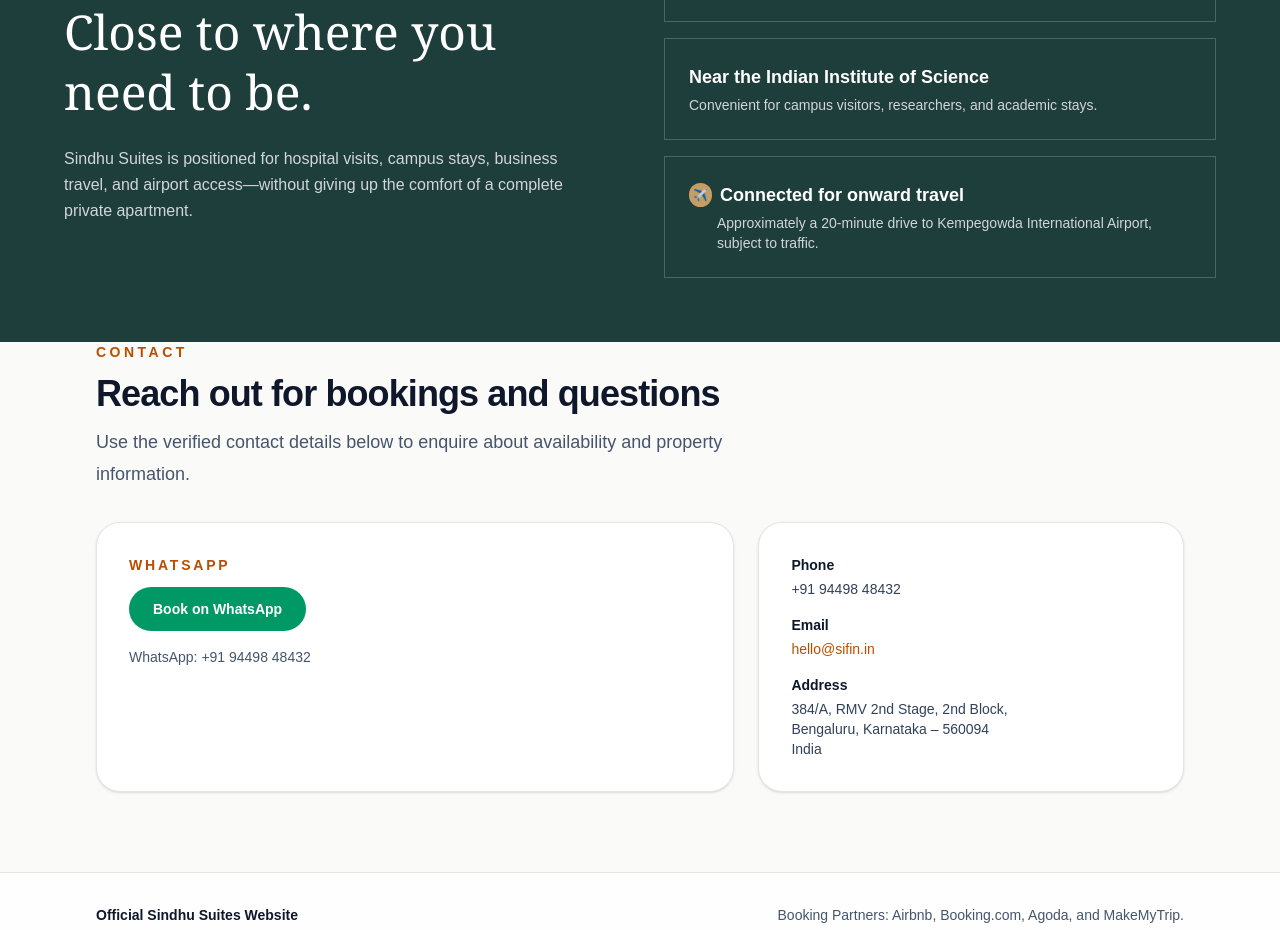
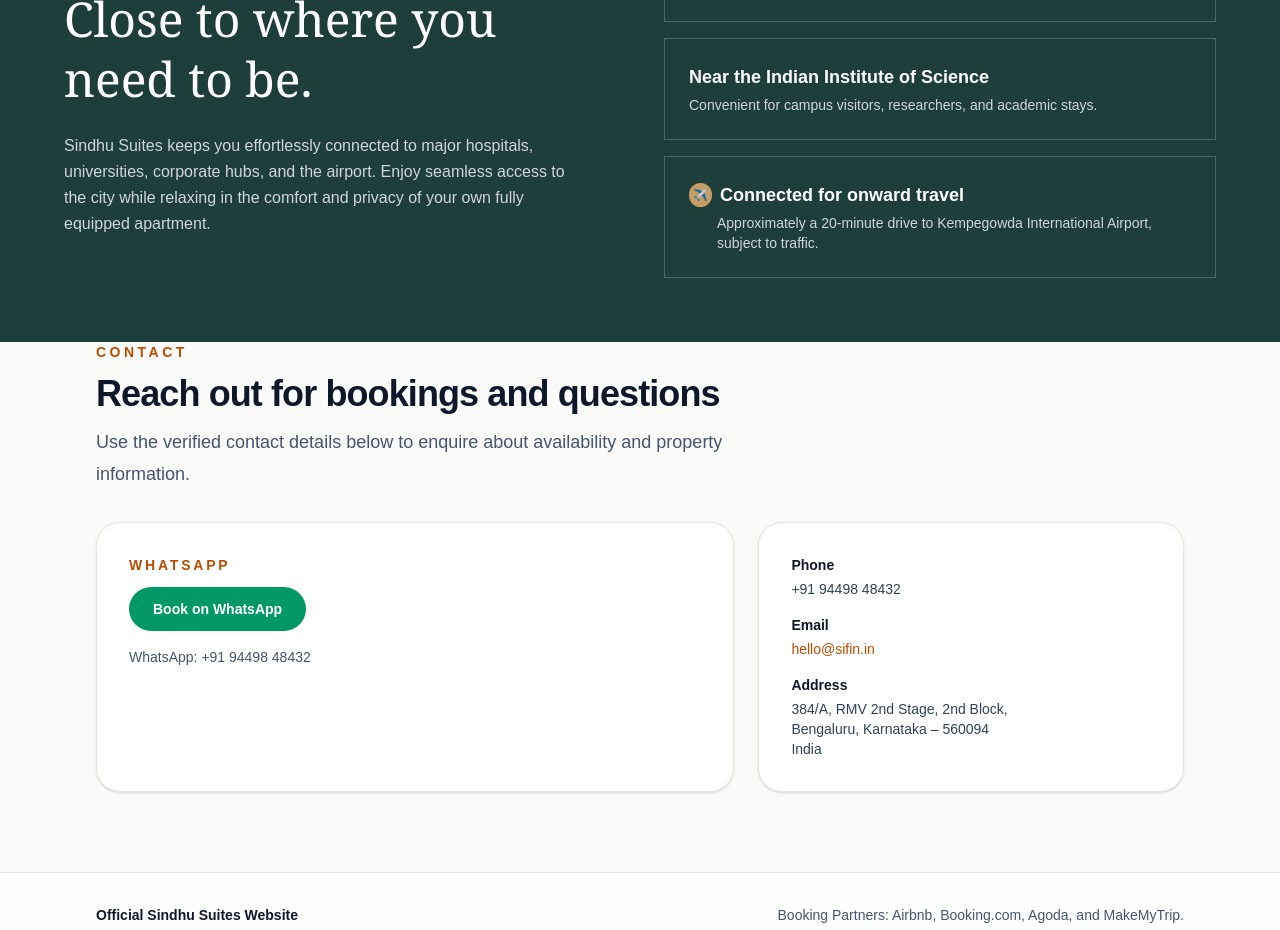
Before and after one commit to naveencoherent/sindhu-suite, a Next.js app: page / in a window 1280 px wide. Shown: the part 3540-4470 px from the top of the page. Built offline with nearby package versions, Linux system fonts and the light colour scheme.

Commit message:
Update body paragraph copy for connected section

```diff
--- a/app/page.tsx
+++ b/app/page.tsx
@@ -772,7 +772,7 @@
               Close to where you need to be.
             </h2>
             <p className="text-gray-300 text-base leading-relaxed max-w-lg">
-              Sindhu Suites is positioned for hospital visits, campus stays, business travel, and airport access—without giving up the comfort of a complete private apartment.
+              Sindhu Suites keeps you effortlessly connected to major hospitals, universities, corporate hubs, and the airport. Enjoy seamless access to the city while relaxing in the comfort and privacy of your own fully equipped apartment.
             </p>
           </div>
           <div className="space-y-4">
```
